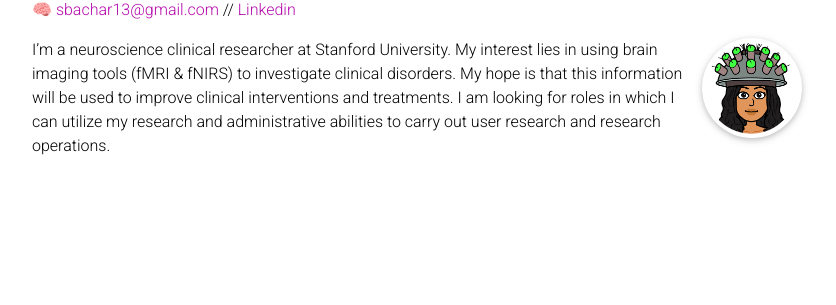
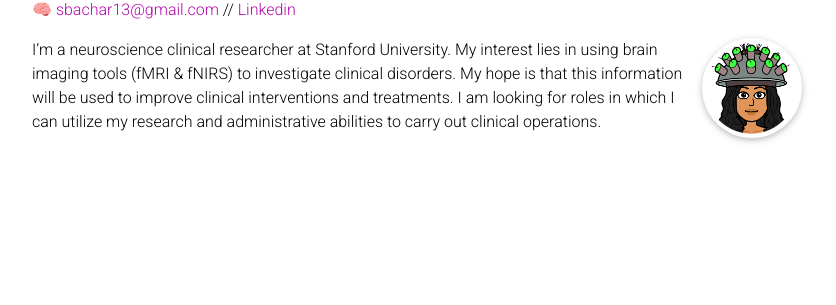
Before and after one commit to safiyyahb/safiyyahb, a Jekyll site: the page built from _pages/about.md, in a window 1280 px wide. Shown: the part 162-467 px from the top of the page, without its empty margins (223-1059 px from the left). Built offline with Jekyll 4.4.1, drawn with Linux system fonts in a browser that asks for light colours; comment, search, counter and statistics services are not loaded; a style sheet for code colours, icons or effects is not loaded.

Commit message:
update about page

```diff
--- a/_pages/about.md
+++ b/_pages/about.md
@@ -16,7 +16,7 @@ selected_papers: false # includes a list of papers marked as "selected={true}"
 social: false  # includes social icons at the bottom of the page
 ---
 
-I'm a neuroscience clinical researcher at Stanford University. My interest lies in using brain imaging tools (fMRI & fNIRS) to investigate clinical disorders. My hope is that this information will be used to improve clinical interventions and treatments. I am looking for roles in which I can utilize my research and administrative abilities to carry out user research and research operations.
+I'm a neuroscience clinical researcher at Stanford University. My interest lies in using brain imaging tools (fMRI & fNIRS) to investigate clinical disorders. My hope is that this information will be used to improve clinical interventions and treatments. I am looking for roles in which I can utilize my research and administrative abilities to carry out clinical operations.
 
 
 <div style="position: absolute; bottom: 7px; font-size: 8px">
```
